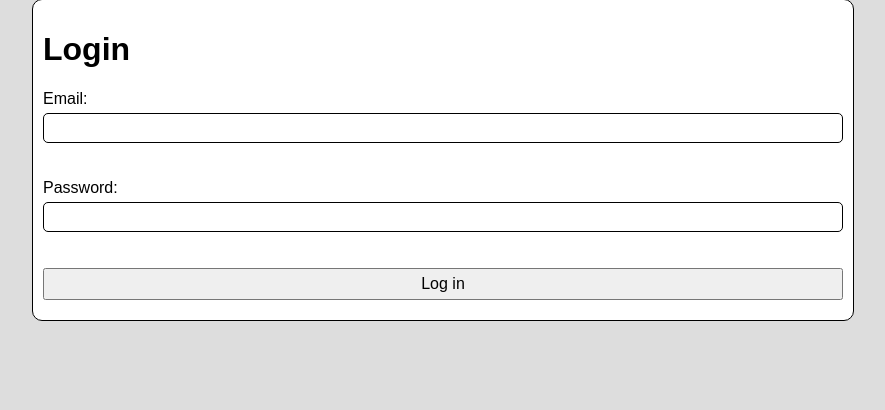
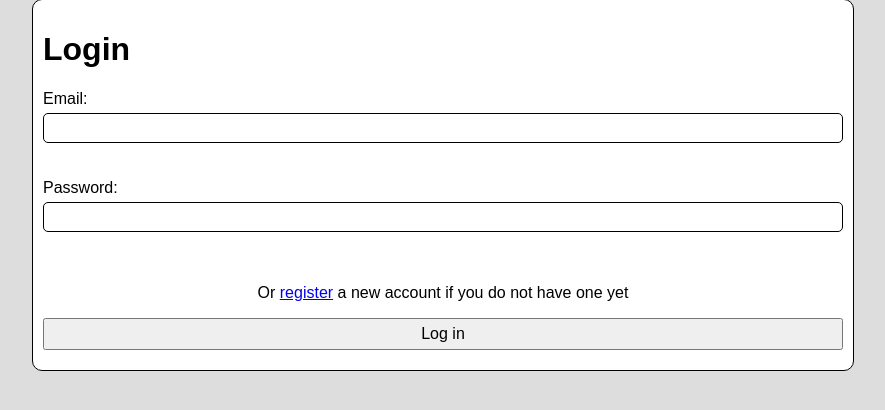
Before and after one commit to HarrisonT0/helpdesk-tickets, a Flask app: page /login in a window 1280 px wide. Shown: the part 70-480 px from the top of the page, without its empty margins (197-1082 px from the left). Run offline with Flask 3, Linux system fonts and the light colour scheme.

Commit message:
feat: added hints and links to login and register pages

```diff
--- a/helpdesk_manager/templates/auth/login.html
+++ b/helpdesk_manager/templates/auth/login.html
@@ -12,6 +12,8 @@
     <label for="password">Password:</label>
     <input type="password" name="password" id="password" required /><br /><br />
 
+    <p style="text-align: center;">Or <a href="/register">register</a> a new account if you do not have one yet</p>
+
     <button type="submit" class="main-button">Log in</button>
     {% if error %}
     <p style="color:red;">{{ error }}</p>
--- a/helpdesk_manager/templates/auth/register.html
+++ b/helpdesk_manager/templates/auth/register.html
@@ -15,6 +15,8 @@
     <label for="confirm_password">Confirm Password:</label>
     <input type="password" name="confirm_password" id="confirm_password" required /><br /><br />
 
+    <p style="text-align: center;">Or <a href="/login">log in</a> to an existing account</p>
+
     <button type="submit" class="main-button">Register</button>
     {% if error %}
     <p style="color:red;">{{ error }}</p>
```
